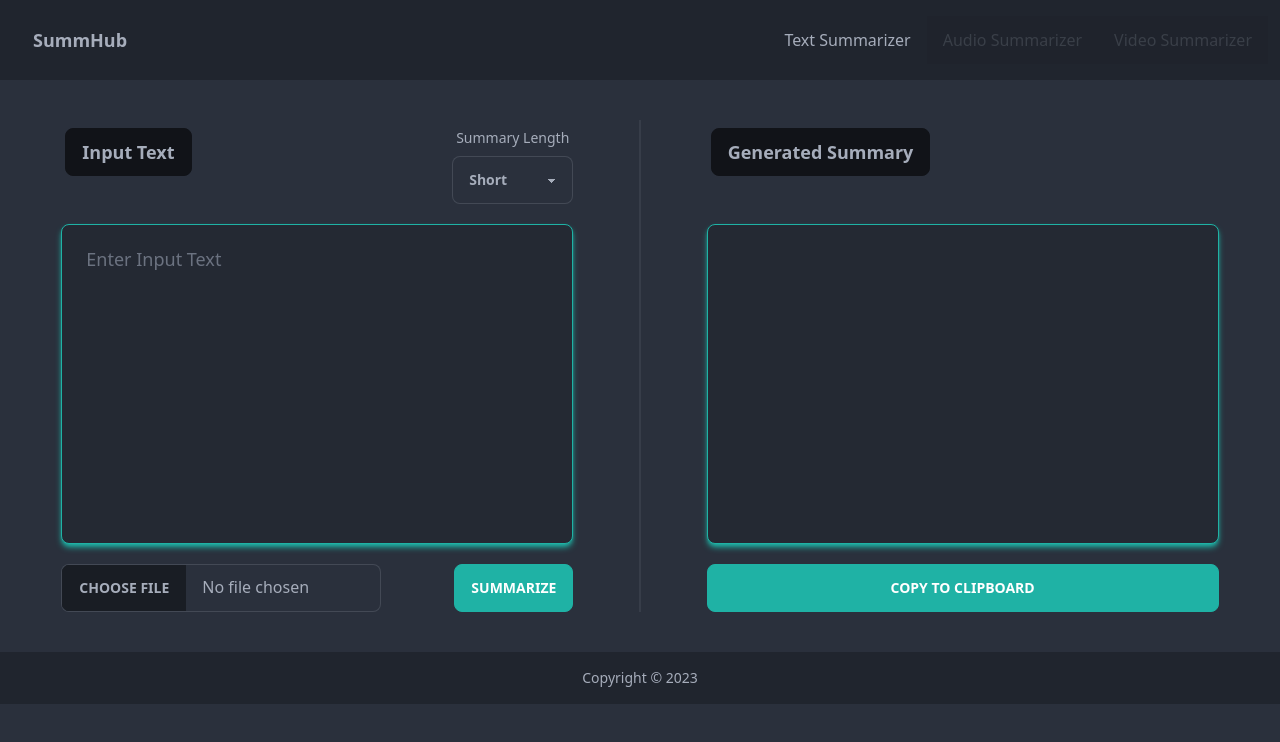
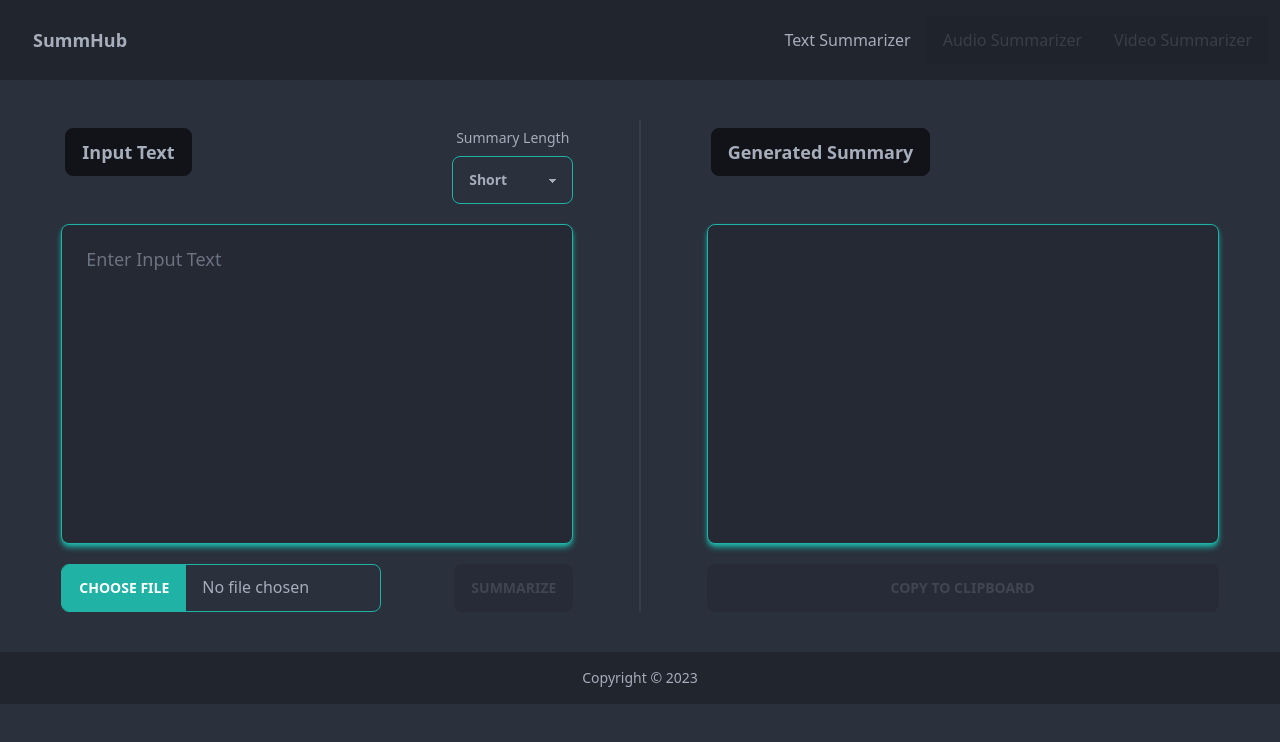
Before and after one commit to ImLaggin/summhub, a React (Vite) app: page / in a window 1280 px wide. Shown: the top 742 px of the page. Built offline with nearby package versions, Linux system fonts and the light colour scheme.

Commit message:
Update server for file upload and improve user exp

```diff
--- a/package.json
+++ b/package.json
@@ -11,6 +11,7 @@
   "dependencies": {
     "daisyui": "^2.51.5",
     "react": "^18.2.0",
+    "react-copy-to-clipboard": "^5.1.0",
     "react-dom": "^18.2.0"
   },
   "devDependencies": {
--- a/src/components/Summarizer.jsx
+++ b/src/components/Summarizer.jsx
@@ -1,16 +1,20 @@
 import React, { useState } from 'react'
+import { CopyToClipboard } from 'react-copy-to-clipboard';
 
 const Summarizer = () => {
 
   const [text, setText] = useState("");
+  const [file, setFile] = useState(null);
   const [summary, setSummary] = useState("");
-  const [length, setLength] = useState("short")
+  const [length, setLength] = useState("short");
+  const [disabled, setDisabled] = useState(true);
 
   const handleTextChange = (event) => {
     setText(event.target.value);
   };
 
   const handleSummarize = async () => {
+    if (text != '') {
       var myHeaders = new Headers();
       myHeaders.append("Content-Type", "application/json");
       const raw = JSON.stringify({
@@ -27,12 +31,35 @@ const Summarizer = () => {
 
       fetch("http://localhost:5000", requestOptions)
       .then(response => response.text())
-    .then(result => setSummary(JSON.parse(result)['summary']))
+      .then(result => {
+        setSummary(JSON.parse(result)['summary']);
+        setDisabled(!disabled);
+      })
       .catch(error => console.log('error', error));
+    } else {
+      const formData = new FormData();
+      formData.append('file', file);
+      formData.append('length', length);
+
+      fetch('http://localhost:5000/file', {
+        method: 'POST',
+        body: formData
+      })
+      .then(response => response.json())
+      .then(data => {
+        setSummary(data.summary);
+        setDisabled(!disabled)
+      })
+      .catch(error => console.error(error));
+    }
   };
 
   const handleLengthChange = (e) => {
     setLength(e.target.value)
+  }
+
+  const handleFileUpload = (e) => {
+    setFile(e.target.files[0])
   }
 
   return (
@@ -47,7 +74,7 @@ const Summarizer = () => {
               <label className="label">
                 <span className="label-text">Summary Length</span>
               </label>
-              <select className="select select-bordered" onChange={handleLengthChange}>
+              <select className="select select-bordered border-accent" onChange={handleLengthChange}>
                   <option defaultChecked value="short">Short</option>
                   <option value="medium">Medium</option>
                   <option value="long">Long</option>
@@ -55,10 +82,10 @@ const Summarizer = () => {
                 </select>
             </div>
           </div>
-          <textarea placeholder="Enter Input Text" className="bg-base-200 resize-none textarea textarea-bordered textarea-accent textarea-lg w-[512px] h-80 mb-5 shadow-md shadow-accent" onChange={handleTextChange}></textarea>
+          <textarea placeholder="Enter Input Text" className="bg-base-200 resize-none textarea textarea-bordered textarea-accent textarea-lg w-[512px] h-80 mb-5 shadow-md shadow-accent !border-accent" disabled={file} onChange={handleTextChange}></textarea>
           <div className="flex justify-between">
-            <input type="file" className="file-input file-input-bordered w-full max-w-xs" />
-            <button className="btn btn-accent" onClick={handleSummarize}>Summarize</button>
+            <input type="file" className="file-input file-input-bordered file-input-accent w-full max-w-xs" onChange={handleFileUpload} disabled={text} accept=".pdf,.doc,.docx,.txt"/>
+            <button className="btn btn-accent" onClick={handleSummarize} disabled={!text && !file}>Summarize</button>
           </div>
         </div>
         <div className="divider divider-horizontal"></div>
@@ -66,8 +93,10 @@ const Summarizer = () => {
           <label className="label mb-10">
             <span className="label-text text-lg btn btn-active normal-case no-animation pointer-events-none">Generated Summary</span>
           </label>
-          <div className="bg-base-200 textarea textarea-bordered textarea-accent textarea-lg w-[512px] h-80 resize-none shadow-md shadow-accent mb-5 !border-accent overflow-y-auto" contentEditable>{summary}</div>
-          <button className="btn btn-block btn-accent">Copy to Clipboard</button>
+          <div className={"bg-base-200 textarea textarea-bordered textarea-accent textarea-lg w-[512px] h-80 resize-none shadow-md shadow-accent mb-5 !border-accent overflow-y-auto"} contentEditable={!disabled} disabled={disabled}>{summary}</div>
+          <CopyToClipboard text={summary}>
+            <button className="btn btn-block btn-accent" disabled={disabled}>Copy to Clipboard</button>
+          </CopyToClipboard>
         </div>
       </div>
     </div>
```
Also changed, not shown: 2 other files (tests, documents, lock files or other folders). Lines whose indentation alone changed are shown as unchanged.
